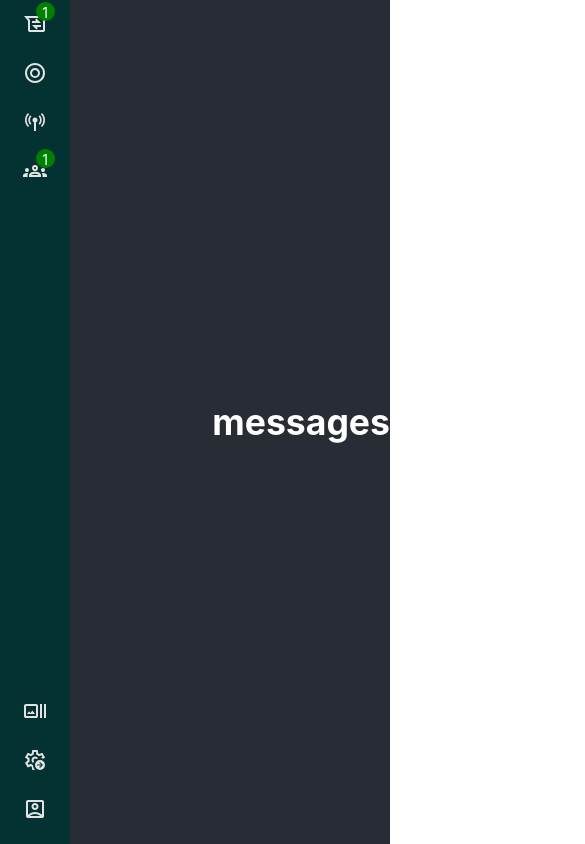
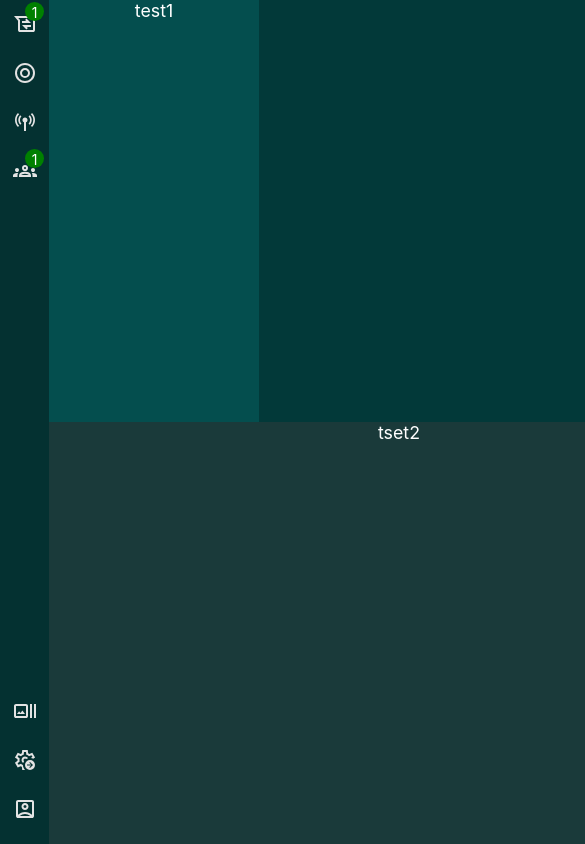
Before and after one commit to diariniaina11/messaging_system_front, a React (Create React App) app: page / in a window 390 px wide. Shown: the top 844 px of the page, 585 px wide, since content can reach past the window. Built offline with nearby package versions, Linux system fonts and the light colour scheme.

Commit message:
skeleton, message's content

```diff
--- a/src/components/contents/messages/Message.js
+++ b/src/components/contents/messages/Message.js
@@ -1,9 +1,17 @@
+import Chat from "./chat/chat";
+import styles from "./Message.module.css";
+
 export default function Message(){
     return (
-        <div>
-            <h1>
-                messages
-            </h1>
+        <div className={styles.container}>
+            <div className={styles.leftContent}>
+                test1
+
+            </div>
+            <div className={styles.rightContent}>
+                tset2
+
+            </div>
 
         </div>
 
--- /dev/null
+++ b/src/components/contents/messages/Message.module.css
@@ -0,0 +1,27 @@
+.container{
+    height: 100%;
+    background-color: rgb(2, 57, 57);
+    flex-grow: 1;
+    height: 100vh;
+    display: flex;
+}
+.leftContent{
+    width: 30%;
+    height: 100%;
+    background-color: rgb(4, 78, 78);
+}
+.rightContent{
+    width: 70%;
+    height: 100%;
+    background-color: rgb(26, 58, 58);
+    flex-grow: 1;
+    min-width: 700px;
+
+}
+@media (max-width: 600px) {
+    .container {
+      flex-direction: column; /* On empile les éléments verticalement */
+    }
+
+
+  }
--- /dev/null
+++ b/src/components/contents/messages/chat/chat.js
@@ -0,0 +1,7 @@
+export default function Chat(){
+    return (
+        <>
+            <h1>Chat</h1>
+        </>
+    )
+}
```
Also changed, not shown: src/components/contents/messages/head/Head.js (added, +29 -0 lines), src/components/contents/messages/head/Head.module.css (added, +7 -0 lines), public/add_comment_24dp_FFFFFF_FILL0_wght400_GRAD0_opsz24.svg (added).
